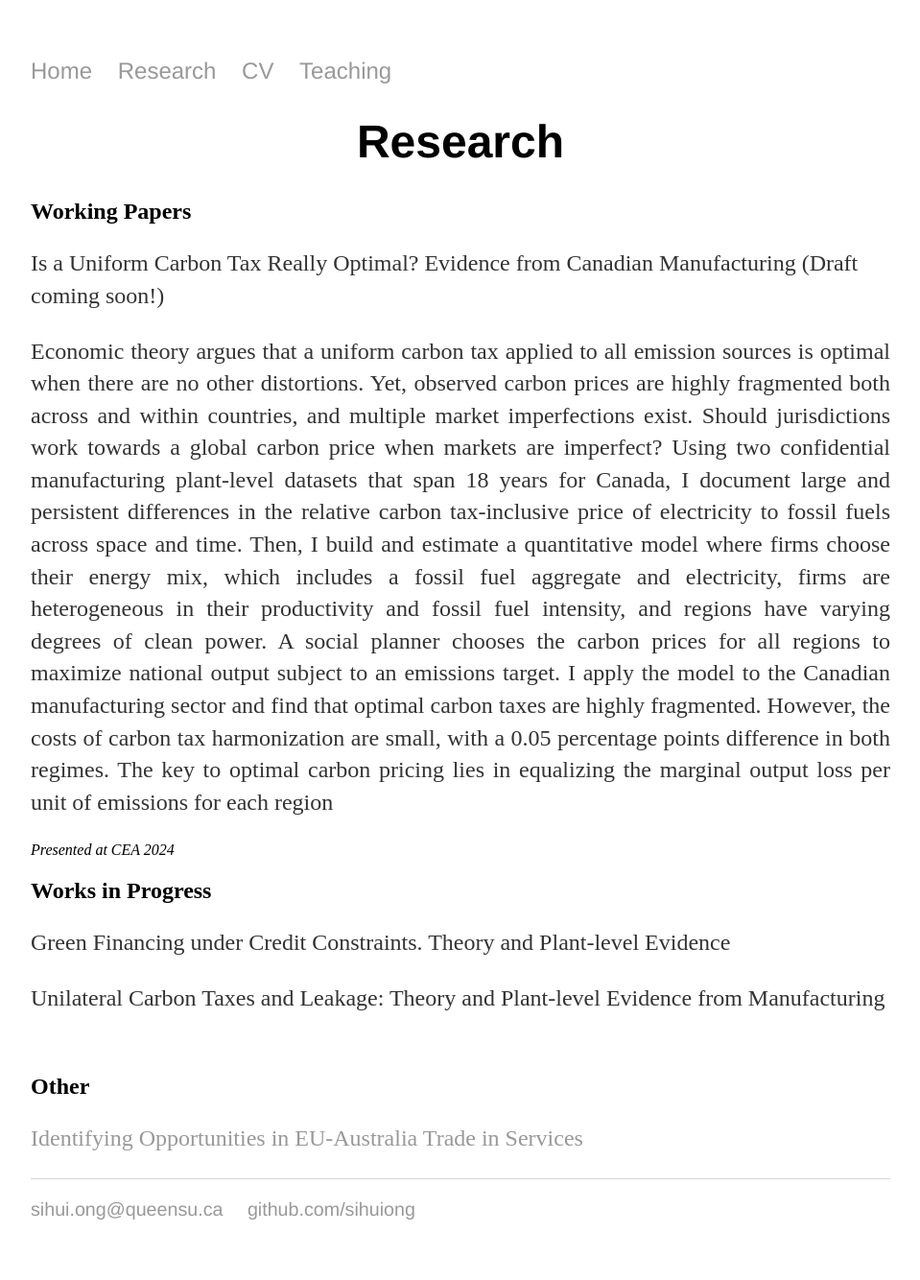
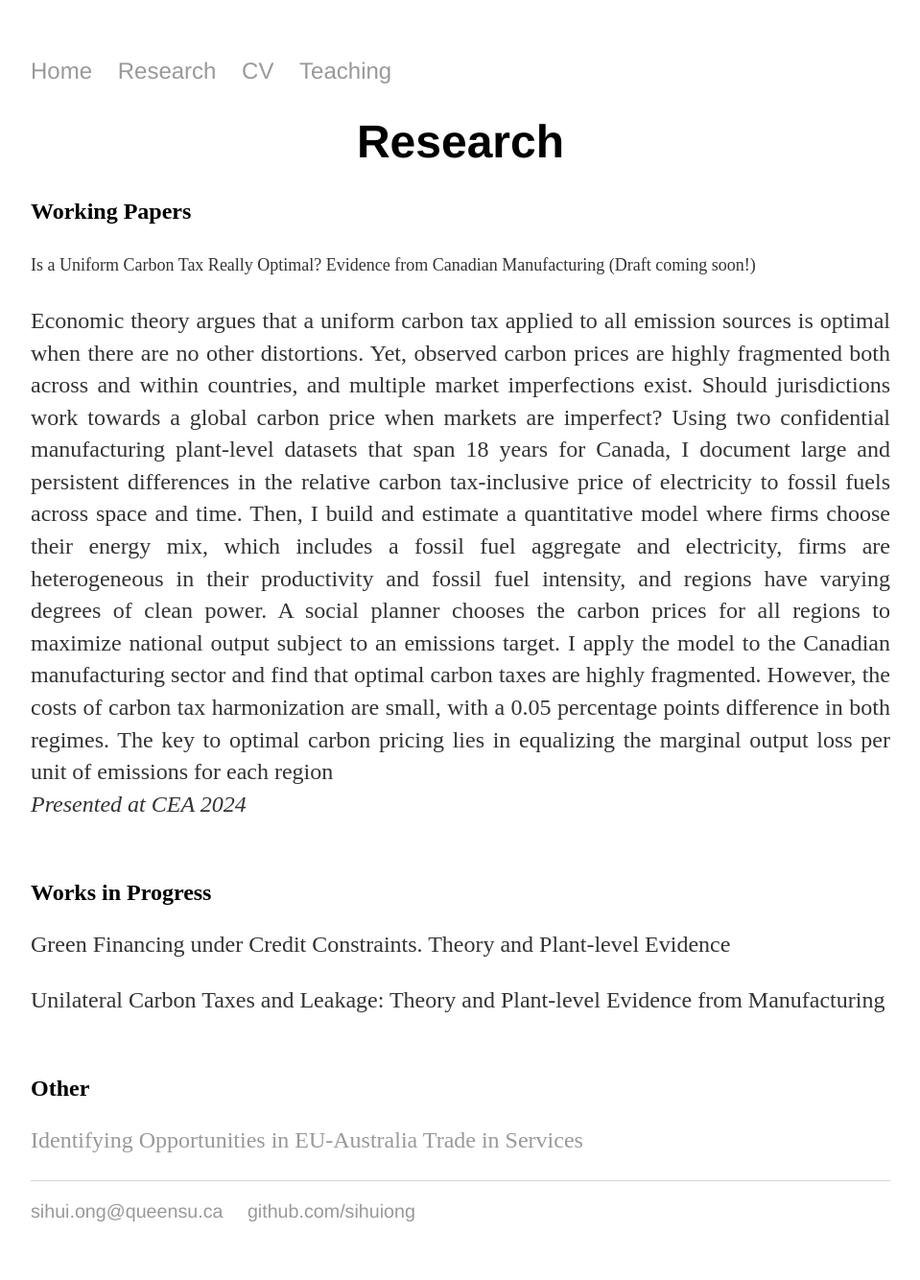
Before and after one commit to SihuiOng/SihuiOng.github.io, a Jekyll site: the page built from research/index.html, in a window 1280 px wide. Shown: the whole page at 96% size, without its empty margins (160-1119 px from the left). Built offline with Jekyll 4.4.1, drawn with Linux system fonts in a browser that asks for light colours.

Commit message:
Update index.html

```diff
--- a/research/index.html
+++ b/research/index.html
@@ -5,7 +5,7 @@
 	<div class="research">
 	<h1 style="text-align:center;">Research</h1>
 	<h2>Working Papers</h2>
-	<p>Is a Uniform Carbon Tax Really Optimal? Evidence from Canadian Manufacturing (Draft coming soon!) </p>
+	<p><span style="font-size: 18px">Is a Uniform Carbon Tax Really Optimal? Evidence from Canadian Manufacturing (Draft coming soon!)</span>  </p>
   <p align="justify"> Economic theory argues that a uniform carbon tax applied to all emission sources is optimal when there
 are no other distortions. Yet, observed carbon prices are highly fragmented both across and within
 countries, and multiple market imperfections exist. Should jurisdictions work towards a global carbon
@@ -18,8 +18,10 @@
 to an emissions target. I apply the model to the Canadian manufacturing sector and find that optimal
 carbon taxes are highly fragmented. However, the costs of carbon tax harmonization are small, with a
 0.05 percentage points difference in both regimes. The key to optimal carbon pricing lies in equalizing
-the marginal output loss per unit of emissions for each region    </p>
-<em>Presented at CEA 2024</em>
+the marginal output loss per unit of emissions for each region  <br>
+  <em>Presented at CEA 2024</em>
+  </p>
+
 	<br>
 	<h2>Works in Progress</h2>
 
```
